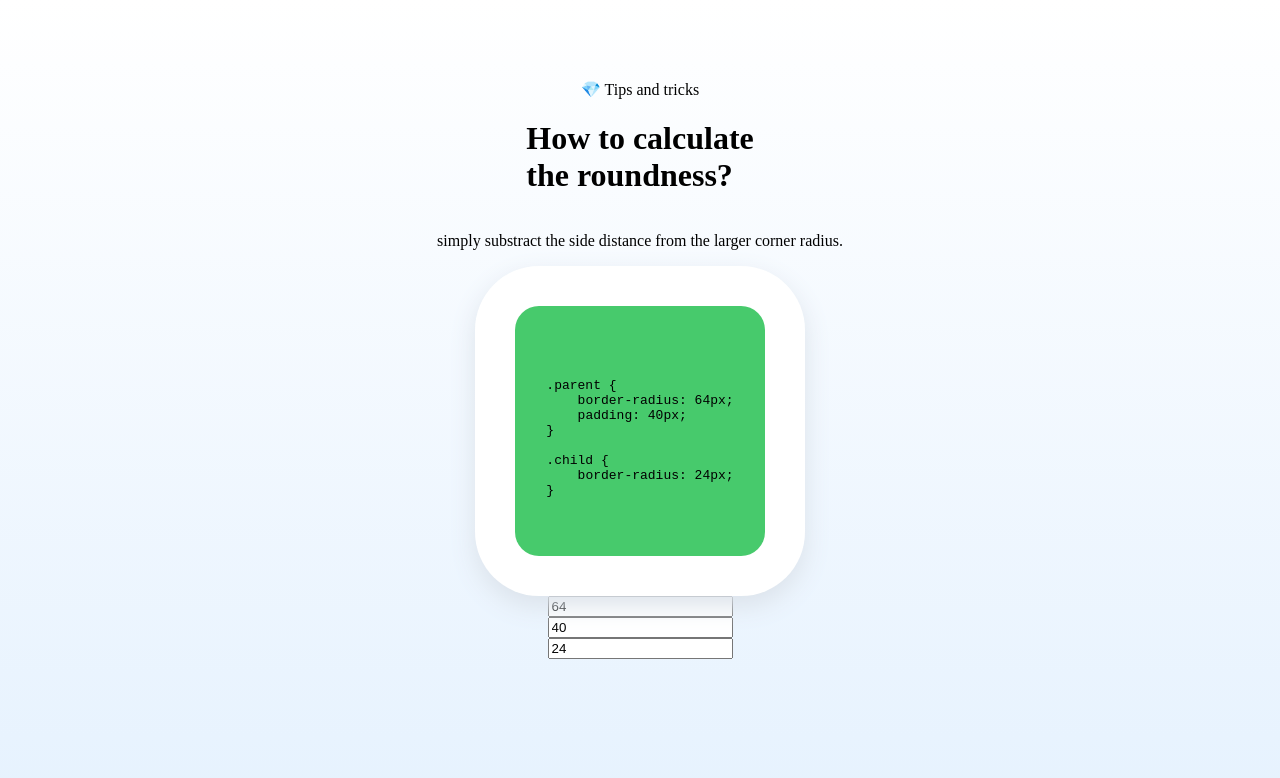
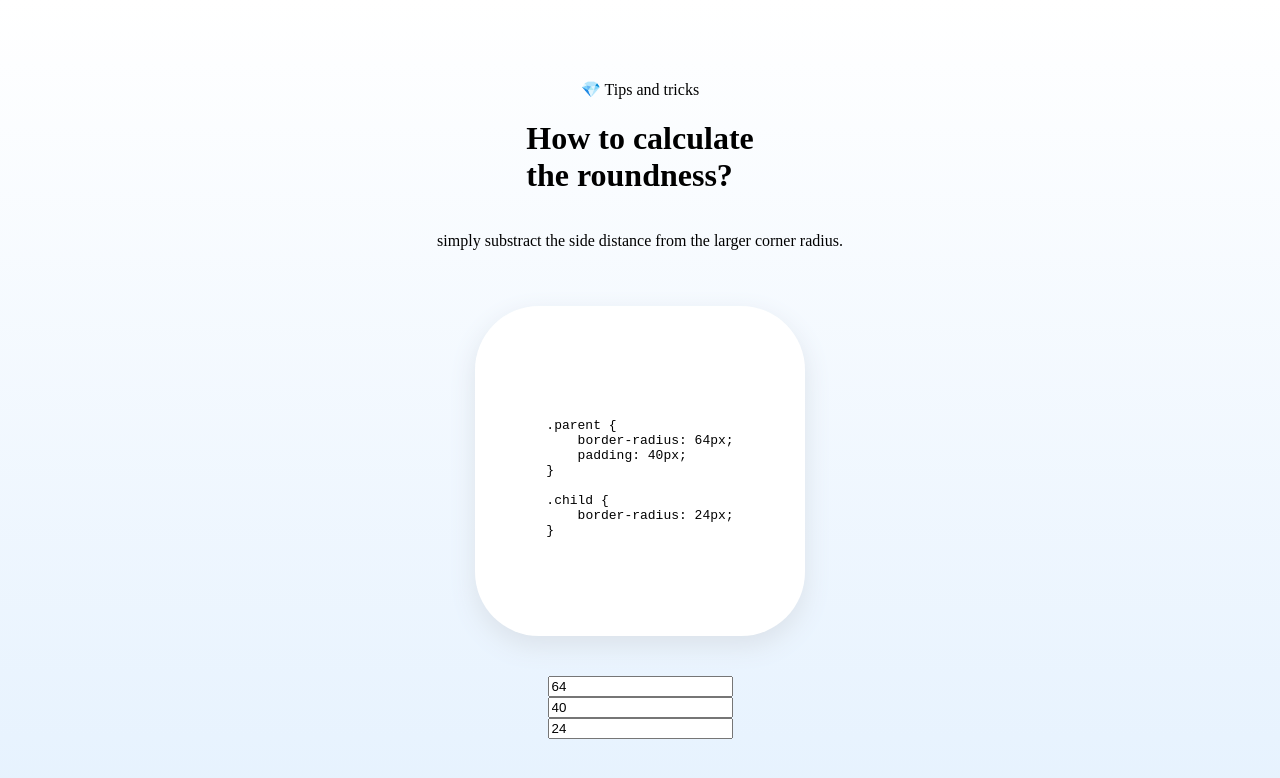
Before and after one commit to arjunkalburgi/roundness-calculator, a SvelteKit app: page / in a window 1280 px wide. Shown: the top 778 px of the page. Built offline with nearby package versions, Linux system fonts and the light colour scheme; a small style sheet from the web is missing.

Commit message:
code style

```diff
--- a/src/routes/+page.svelte
+++ b/src/routes/+page.svelte
@@ -4,8 +4,7 @@
     let parentRadius = 64;
     let parentPadding = 40;
     $: childRadius = parentRadius - parentPadding;
-
-    let codeSample = `
+    $: codeSample = `
 .parent {
     border-radius: ${parentRadius}px;
     padding: ${parentPadding}px;
@@ -22,7 +21,7 @@
 		name="description"
 		content="Learn how to properly round the corners of boxes within boxes."
 	/>
-    <link href="https://raw.githubusercontent.com/PrismJS/prism-themes/master/themes/prism-duotone-earth.css" rel="stylesheet" />
+    <link href="https://cdnjs.cloudflare.com/ajax/libs/prism-themes/1.9.0/prism-atom-dark.min.css" rel="stylesheet" />
 </svelte:head>
 
 <div class="container">
@@ -30,13 +29,11 @@
     <h1>How to calculate <br /><b>the roundness?<b></h1>
     <p>simply substract the side distance from the larger corner radius.</p>
     <div class="ex-sq" style="border-radius: {parentRadius}px; padding: {parentPadding}px;">
-        <div style="border-radius: {childRadius}px;">
-            <pre class="language-css">
-                <code>
-                    {@html Prism.highlight(codeSample, Prism.languages['css'], 'css')}
-                </code>
-            </pre>
-        </div>
+        <pre class="language-css"  style="border-radius: {childRadius}px;">
+            <code>
+                {@html Prism.highlight(codeSample, Prism.languages['css'], 'css')}
+            </code>
+        </pre>
     </div>
     <input type="number" bind:value={parentRadius} />
     <input type="number" bind:value={parentPadding} />
@@ -58,22 +55,20 @@
         height: 250px;
         width: 250px;
         display: flex;
+        margin: 40px 0;
         filter: drop-shadow(0 10px 0.75rem #cddde2);
         filter: drop-shadow(0 10px 0.75rem #e6f2fe); /* bg */
         filter: drop-shadow(0 10px 0.75rem #dbe2ea);
     }
 
-    .ex-sq div {
-        background: #47ca6c;
+    .ex-sq pre {
         width: 100%;
-    }
-
-    .ex-sq div pre {
         display: flex;
         justify-content: center;
         align-items: center;
         height: 100%;
         margin: 0;
         padding: 0;
+        font-size: 13px;
     }
 </style>
```
